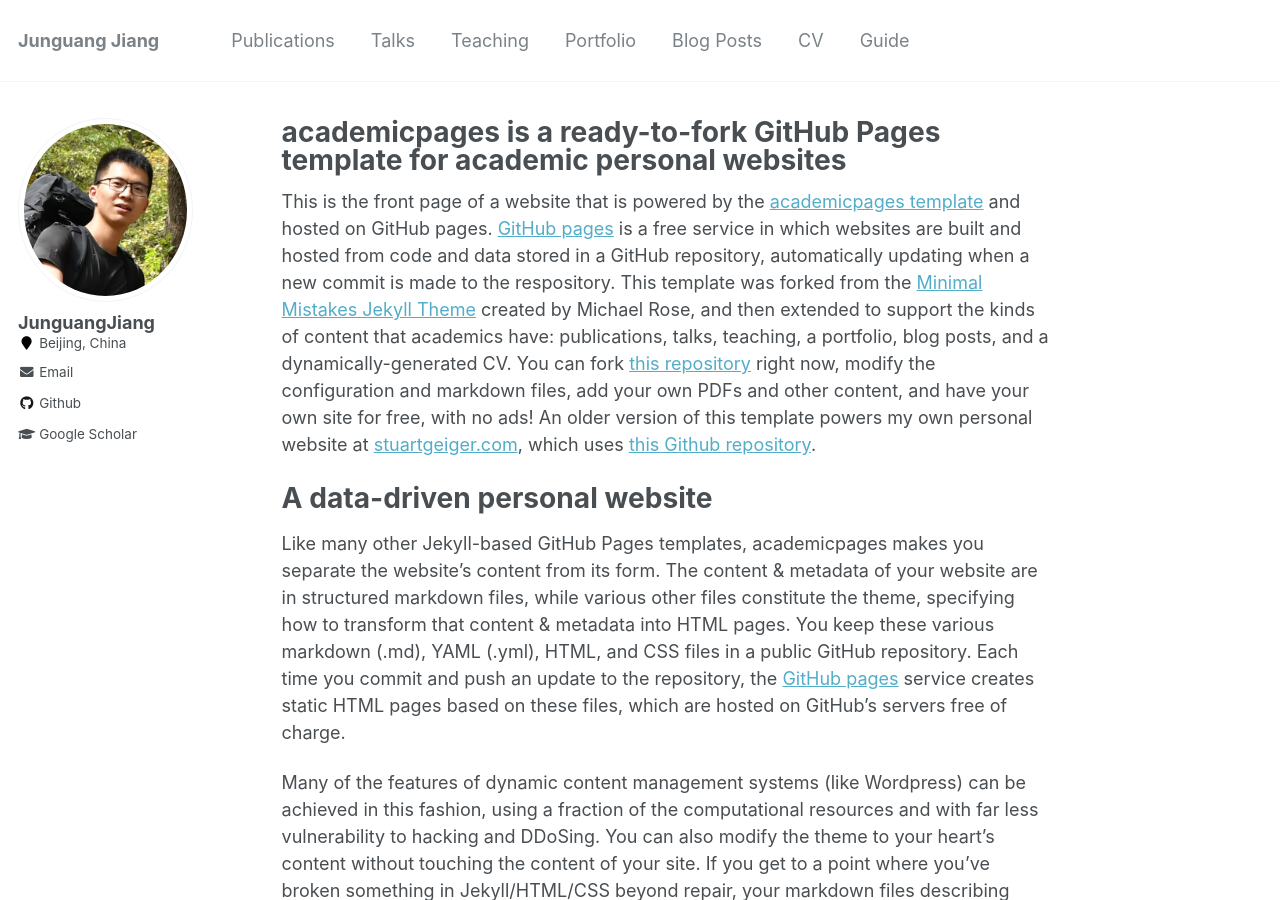
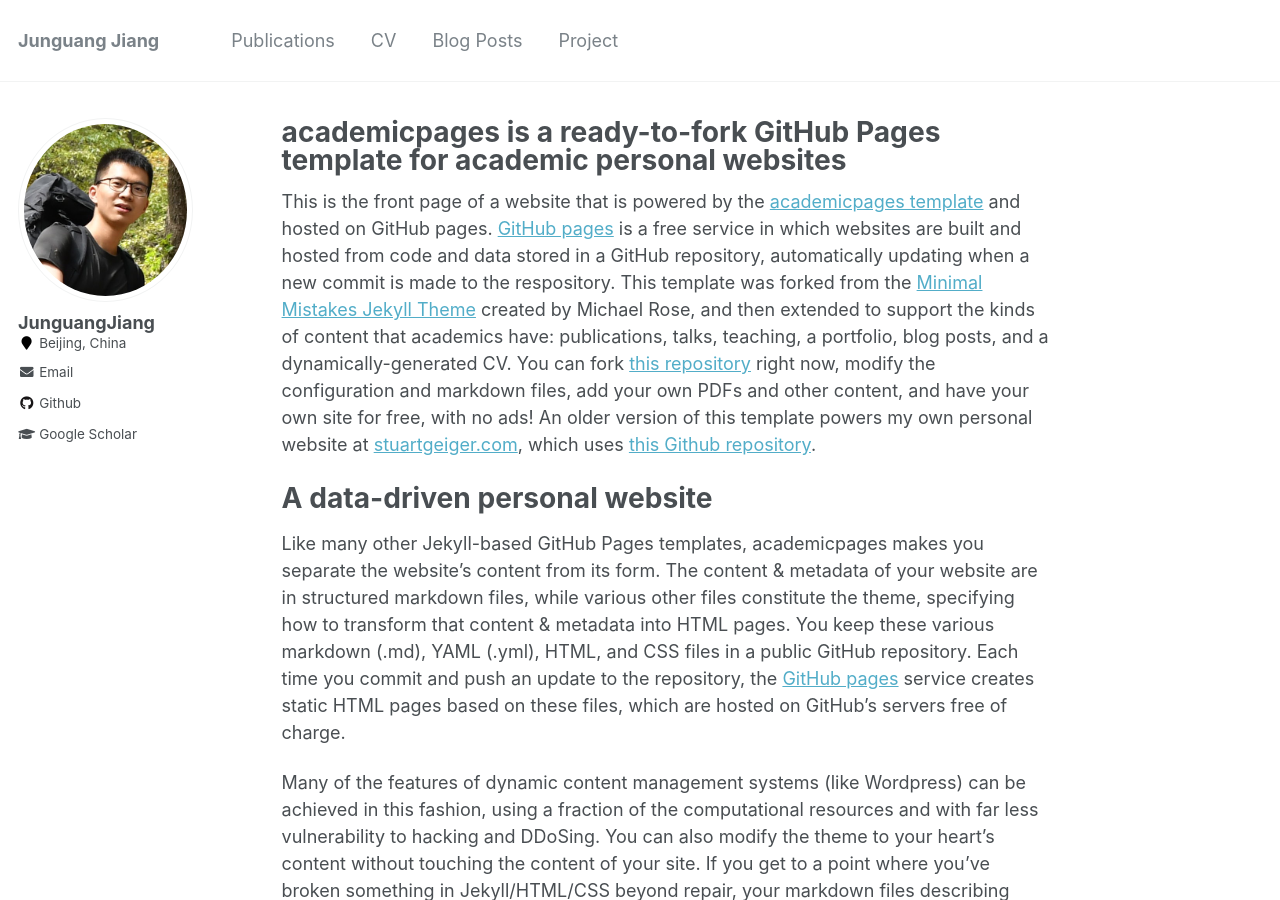
Before and after one commit to JunguangJiang/JunguangJiang.github.io, a Jekyll site: the page built from _pages/about.md, in a window 1280 px wide and 900 px high. Built offline with Jekyll 4.4.1, drawn with Linux system fonts in a browser that asks for light colours; a file with an impossible date is left out.

Commit message:
Update navigation.yml

```diff
--- a/_data/navigation.yml
+++ b/_data/navigation.yml
@@ -3,20 +3,11 @@ main:
   - title: "Publications"
     url: /publications/
 
-  - title: "Talks"
-    url: /talks/
-
-  - title: "Teaching"
-    url: /teaching/
-
-  - title: "Portfolio"
-    url: /portfolio/
+  - title: "CV"
+    url: /cv/
 
   - title: "Blog Posts"
     url: /year-archive/
 
-  - title: "CV"
-    url: /cv/
-
-  - title: "Guide"
-    url: /markdown/
+  - title: "Project"
+    url: /projects/
```
